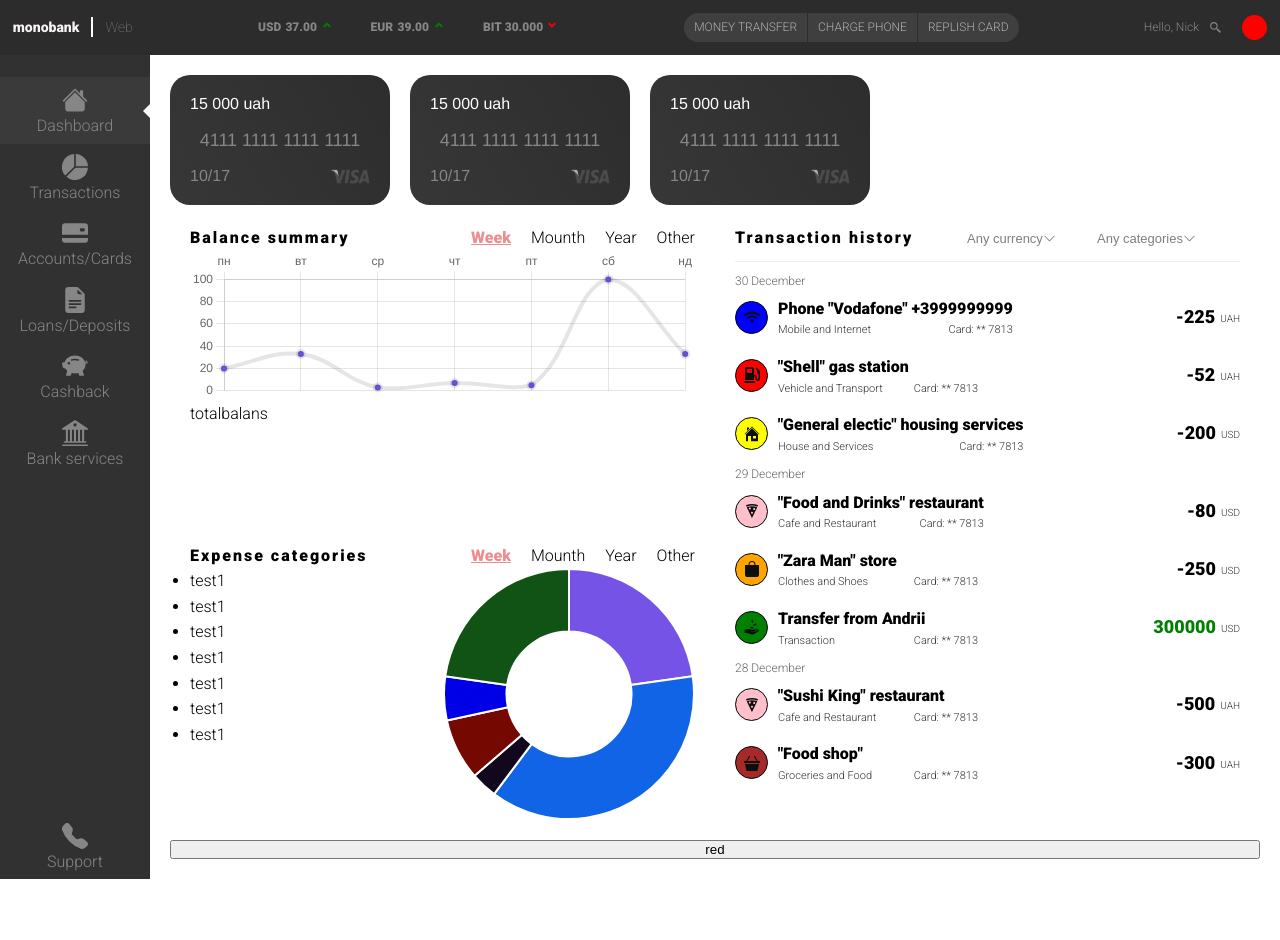
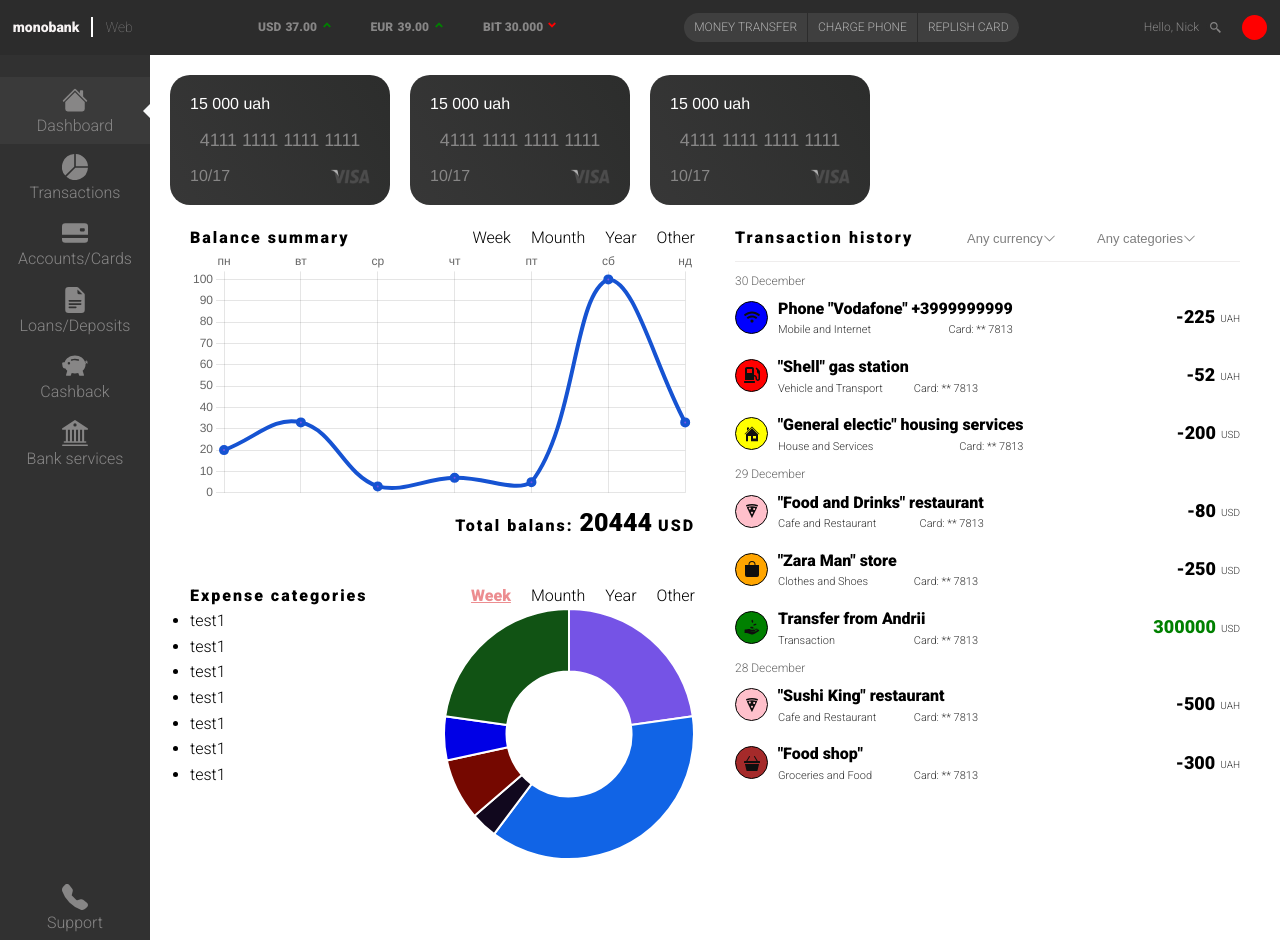
Before and after one commit to dYurii/monobank, a React (Create React App) app: page / in a window 1280 px wide. Before the commit the page ends 879 px from the top, so only its background shows below. Built offline with nearby package versions, Linux system fonts and the light colour scheme.

Commit message:
liner grap

```diff
--- a/package.json
+++ b/package.json
@@ -12,6 +12,7 @@
     "@testing-library/user-event": "^13.5.0",
     "bootstrap-icons": "^1.8.3",
     "chart.js": "^3.8.0",
+    "faker": "^6.6.6",
     "react": "^18.1.0",
     "react-chartjs-2": "^4.1.0",
     "react-dom": "^18.1.0",
--- a/src/components/graphs/LinearGraph.jsx
+++ b/src/components/graphs/LinearGraph.jsx
@@ -1,23 +1,86 @@
 import React from "react";
+import { useState } from "react";
 import { Line } from "react-chartjs-2";
-import{ Chart as ChartJS} from "chart.js/auto"
-function LinearGraph({charDate,option}) {
+import { Chart as ChartJS } from "chart.js/auto"
+function LinearGraph({ charDate, option }) {
+  const [userData, setUserDate] = useState(charDate);
+  const [isActive, setIsActive] = useState(false);
+  let changeClass = () => {
+    setIsActive(current => !current);
+  }
+  const setGraphWeek = () => {
+    setUserDate({
+      ...userData, labels: ['пн', 'вт', 'ср', 'чт', 'пт', 'сб', 'нд'],
+      datasets: [{
+        label: 'Test',
+        data: [20, 33, 3, 7, 5, 100, 33, 34, 7, 5],
+        backgroundColor: [
+          "red"
+        ],
+        borderColor: "red",
+        tension: 0.4,
+        borderWidth: 4,
+      }],
+    });
+    changeClass()
+  };
+  const setGraphMounth = () => {
+    setUserDate({
+      ...userData, labels: ['пн', 'вт', 'ср', 'чт', 'пт', 'сб', 'нд', 'пн', 'вт', 'ср', 'чт', 'пт', 'сб', 'нд', 'пн', 'вт', 'ср', 'чт', 'пт', 'сб', 'нд'],
+      datasets: [{
+        data: [5, 4, 1, 3, 4, 5, 6, 7, 4, 3, 5, 4, 1, 3, 4, 5, 6, 7, 4, 3, 5, 4, 1, 3, 4, 5, 6, 7, 4, 3],
+        backgroundColor: [
+          "blue"
+        ],
+        borderColor: "blue",
+        tension: 0.4,
+        borderWidth: 4,
+      }],
+    });
+    changeClass()
+  };
+  const setGraphYear = () => {
+    setUserDate({
+      ...userData,labels: ['січень','лютий','березень','квітень','травень','червень','липень','серпень','вересень','жовтень','листопад','грудень'],
+      datasets: [{ data: [50, 40, 10, 30, 40, 50, 60, 70, 40, 30,80,20] }],
+      backgroundColor: [
+        "red"
+      ],
+      borderColor: "red",
+      tension: 0.4,
+      borderWidth: 4,
+    });
+    changeClass()
+  };
+  const setGraphOther = () => {
+    setUserDate({
+      ...userData,labels: ['пн', 'вт', 'ср', 'чт', 'пт', 'сб', 'нд'],
+      datasets: [{ data: [5, 4, 1, 3, 4, 5, 6, 7, 4, 3] }],
+      backgroundColor: [
+        "rgb(0,0,0)"
+      ],
+      borderColor: "rgb(0,0,0)",
+      tension: 0.4,
+      borderWidth: 4,
+    });
+    changeClass()
+  };
   return (
     <>
       <div className="header-graph-line">
         <p>Balance summary</p>
         <ul className="line-day-list">
-        <li className="active">Week</li>
-        <li>Mounth</li>
-        <li>Year</li>
-        <li>Other</li>
+          <li className={isActive ? 'active' : ''} onClick={setGraphWeek}>Week</li>
+          <li className={isActive ? 'active' : ''} onClick={setGraphMounth}>Mounth</li>
+          <li className={isActive ? 'active' : ''} onClick={setGraphYear}>Year</li>
+          <li className={isActive ? 'active' : ''} onClick={setGraphOther}>Other</li>
         </ul>
       </div>
       <div>
-      <Line data={charDate} options={option}/>
+        <Line data={userData} options={option} />
       </div>
       <div>
-        <p>totalbalans</p>
+        <p className="totalbalans">Total balans: <span>20444</span> USD</p>
       </div>
     </>
   );
--- a/src/components/layout/content/Content.jsx
+++ b/src/components/layout/content/Content.jsx
@@ -5,11 +5,6 @@
 import { useState } from "react";
 import TransactionList from "../../transactions/TransactionList";
 function Content() {
-  const changeColor = () => {
-    setUserData(previousState => {
-      return { ...previousState, date: 0 }
-    })
-  };
   const [userData, setUserData] = useState({
     labels: ['пн', 'вт', 'ср', 'чт', 'пт', 'сб', 'нд'],
     datasets: [{
@@ -18,6 +13,7 @@
       backgroundColor: [
         "rgb(117,83,230)"
       ],
+      borderColor: "rgb(22,83,210)",
       tension: 0.4,
       borderWidth: 4,
     }
@@ -25,7 +21,7 @@
   });
   const [userOption, setUserOption] = useState({
     responsive: true,
-    maintainAspectRatio: false,
+    maintainAspectRatio: true,
     plugins: {
       title: {
         display: false,
@@ -41,6 +37,9 @@
         title: {
           display: false,
         },
+        grid: {
+          drawBorder: false,
+        },
         position: "top",
       },
       y: {
@@ -48,6 +47,9 @@
         title: {
           display: false,
           text: "Value",
+        },
+        grid: {
+          drawBorder: false,
         },
         suggestedMin: 0,
       },
@@ -66,7 +68,6 @@
     ]
   });
 
-  const [color, setColor] = useState("red");
   const [userOptionDounut, setUserOptionDounut] = useState({
     responsive: true,
     maintainAspectRatio: true,
@@ -75,6 +76,7 @@
         display: false,
       },
       legend: false,
+      tooltip: false,
     },
     interaction: {
       intersect: false,
@@ -106,7 +108,7 @@
       </div>
       <div className="money-wrapper">
         <div className="linear-wrapper">
-          <LinearGraph charDate={userData} option={userOption} />
+          <LinearGraph {...userData} charDate={userData} option={userOption} />
         </div>
         <div className="donut-wrapper">
           <DonutGrap charDate={userDataDounut} option={userOptionDounut} />
@@ -115,7 +117,6 @@
           <TransactionList />
         </div>
       </div>
-      <button onClick={changeColor}>{color}</button>
     </div>
   );
 }
--- a/src/components/layout/content/ContentStyles.scss
+++ b/src/components/layout/content/ContentStyles.scss
@@ -68,3 +68,12 @@
   display: grid;
   grid-template-columns: 50% 50%;
 }
+.totalbalans{
+  float: right;
+  letter-spacing: 2px;
+  font-weight: 700;
+  &>span{
+    font-size: 25px;
+    letter-spacing: 0px;
+  }
+}
```
Also changed, not shown: 1 other file (tests, documents, lock files or other folders). Lines whose indentation alone changed are shown as unchanged.
